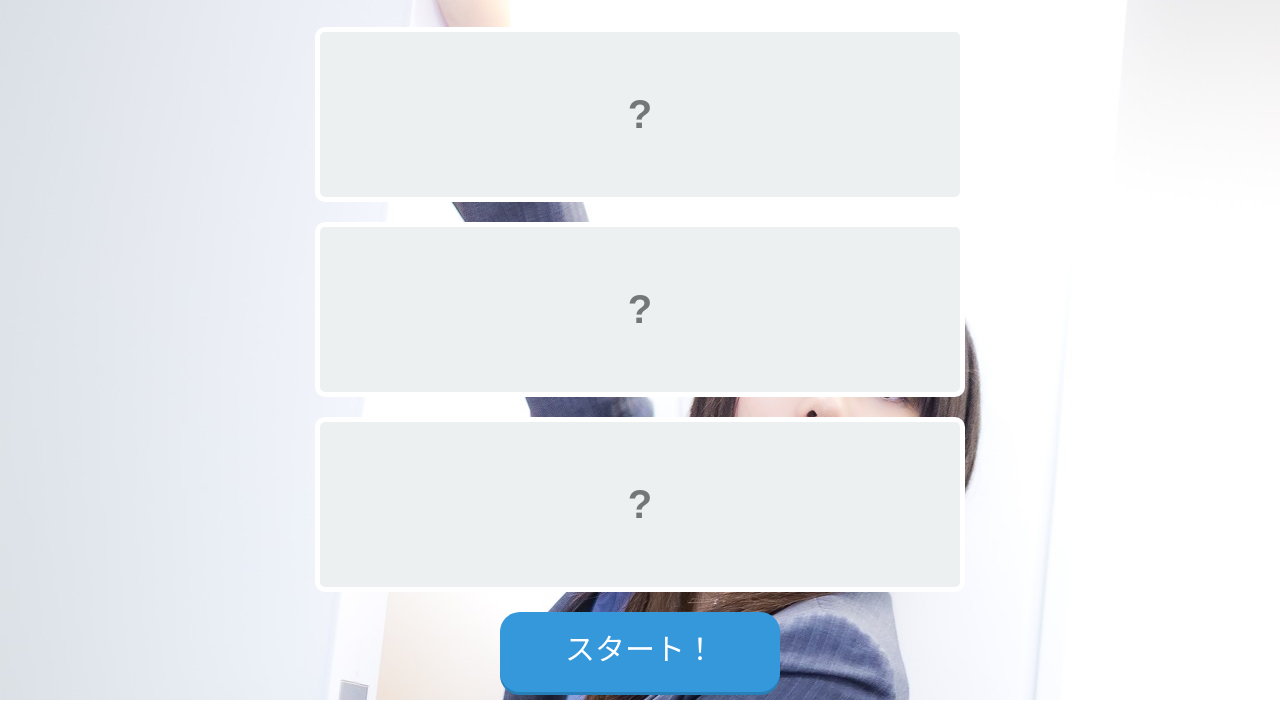
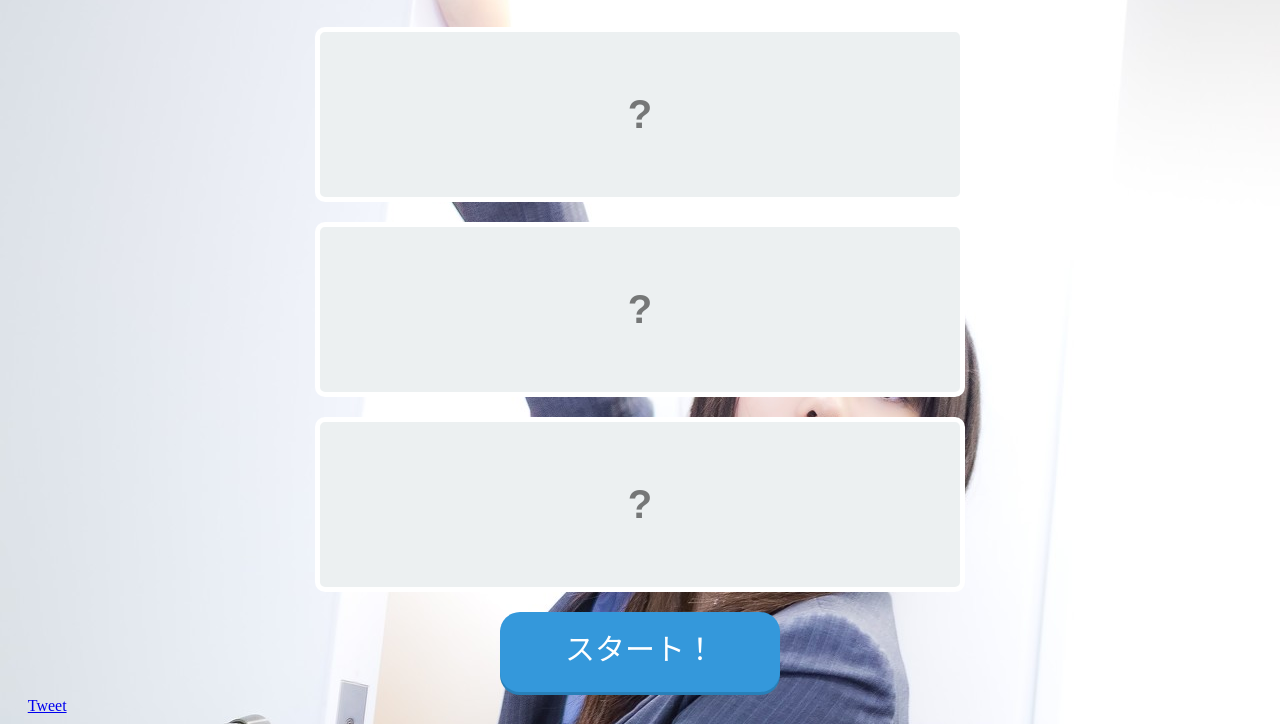
Before and after one commit to nomizuno/slot, a plain HTML site: page index.html in a window 1280 px wide. Shown: the part 484-1208 px from the top of the page. Before the commit the page ends 1184 px from the top, so only its background shows below. Drawn offline with Linux system fonts and the light colour scheme.

Commit message:
ツイートボタン設置

```diff
--- a/index.html
+++ b/index.html
@@ -32,12 +32,18 @@
      </div>
 
       <div id="spin">スタート！</div>
+      <div class="twitter">
+ 　     <a href="//twitter.com/share" class="twitter-share-button" data-text="SEXYスロット" data-url="https://nomizuno.github.io/slot/" data-lang=ja>
+         Tweet
+       </a>
+      </div>
 
-      <div class ="index"></div>
+      <div class ="index"> </div>
 
    </div>
  </div>
 
   <script src="js/main.js"></script>
+  <script async src="https://platform.twitter.com/widgets.js" charset="utf-8"></script>
 </body>
 </html>
```
